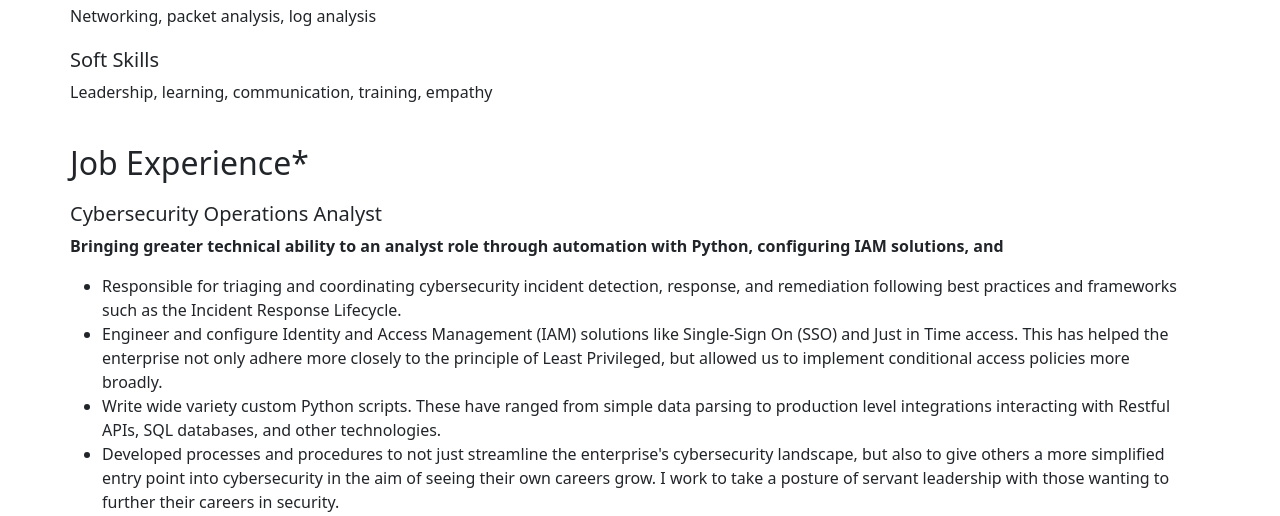
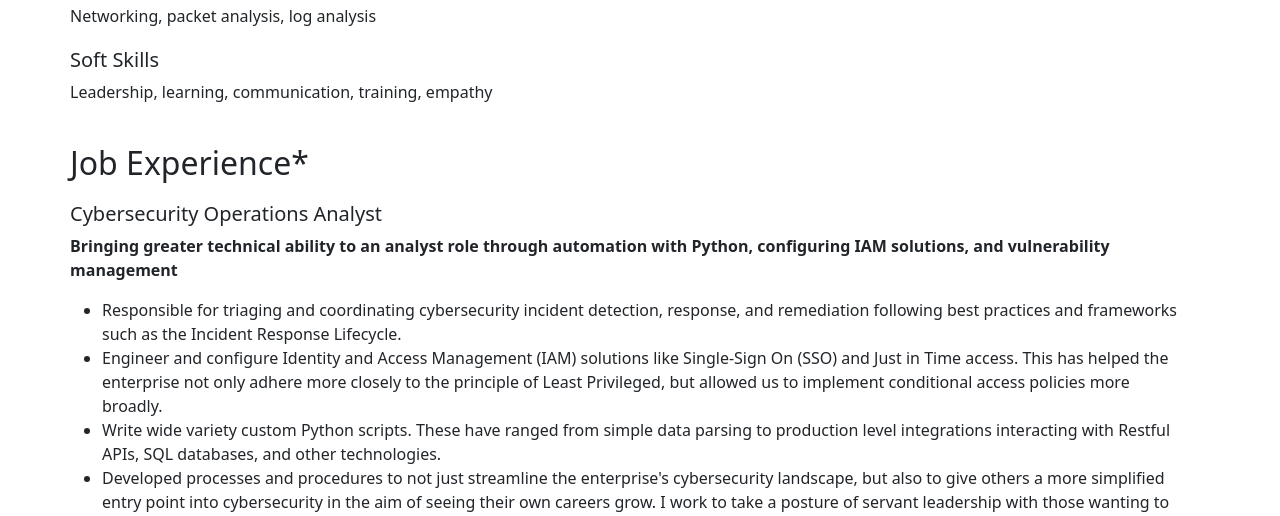
Before and after one commit to dk-fern/flaskWebApp-with-docker, a Flask app: page /resume in a window 1280 px wide. Shown: the part 489-1005 px from the top of the page. Run offline with Flask 3, Linux system fonts and the light colour scheme.

Commit message:
Update resume.html

```diff
--- a/Website/templates/resume.html
+++ b/Website/templates/resume.html
@@ -41,7 +41,7 @@
                 <h2>Job Experience*</h2>
                     <div>
                         <h5 style="margin-top: 1em;">Cybersecurity Operations Analyst</h5>
-                            <p style="font-weight: bold;">Bringing greater technical ability to an analyst role through automation with Python, configuring IAM solutions, and </p>
+                            <p style="font-weight: bold;">Bringing greater technical ability to an analyst role through automation with Python, configuring IAM solutions, and vulnerability management</p>
                                 <ul>
                                     <li>Responsible for triaging and coordinating cybersecurity incident detection, response, and remediation
                                         following best practices and frameworks such as the Incident Response Lifecycle. </li>
```
